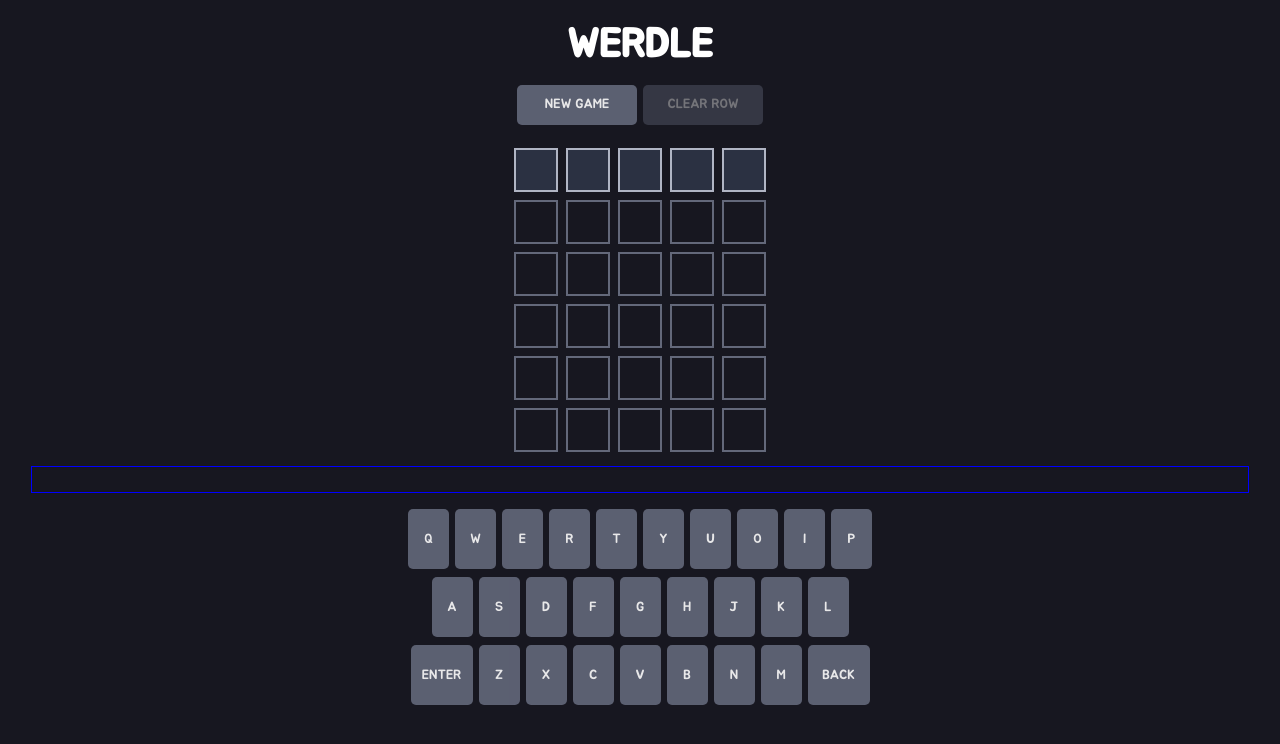
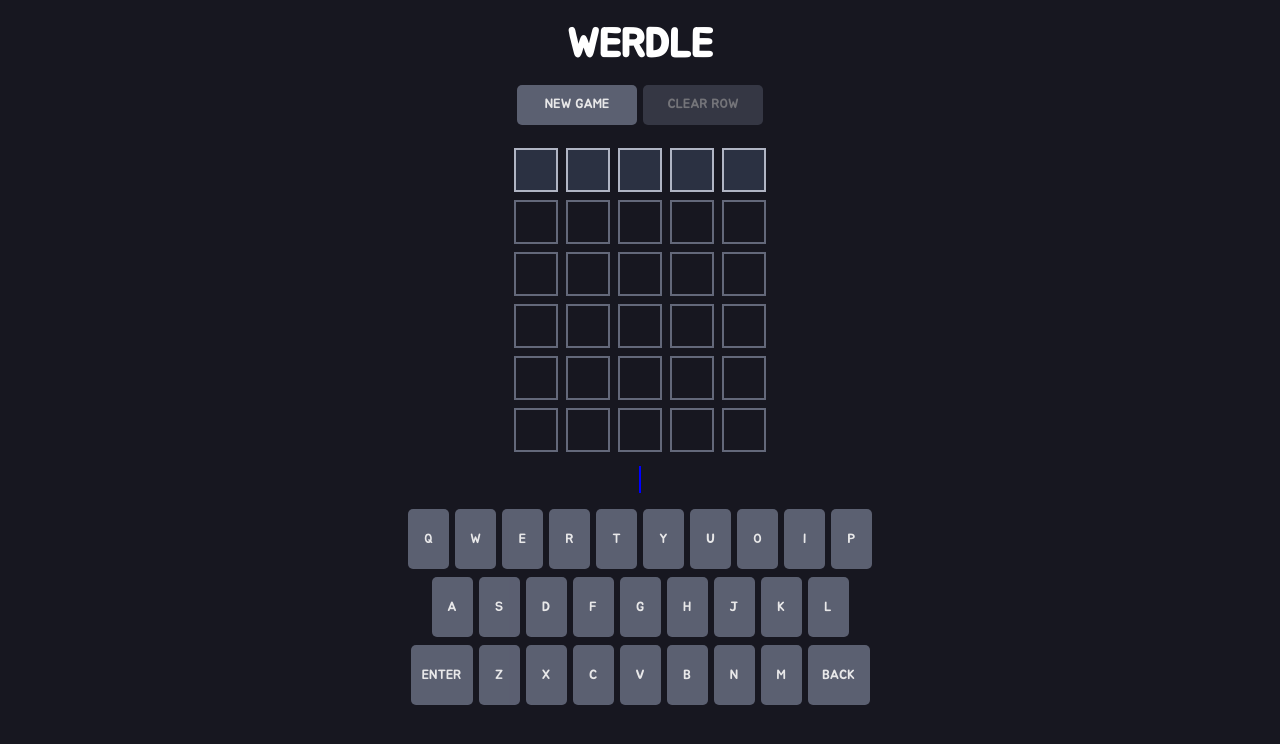
Before and after one commit to ahhreggi/werdle, a React (Create React App) app: page / in a window 1280 px wide. Shown: the top 744 px of the page. Built offline with nearby package versions, Linux system fonts and the light colour scheme.

Commit message:
Update errors

```diff
--- a/src/App.scss
+++ b/src/App.scss
@@ -30,8 +30,8 @@
 			height: 25px;
 			margin-top: 10px;
 			color: $lighter;
-			width: 95vw;
-			min-width: 95vw;
+			width: fit-content;
+			flex-wrap: nowrap;
 			text-align: center;
 			border: 1px solid blue;
 		}
@@ -50,7 +50,6 @@
 			}
 			.error-container {
 				margin: 1vh;
-				border: 1px solid yellow;
 			}
 		}
 		h1 {
@@ -69,7 +68,6 @@
 			.error-container {
 				font-size: 10px;
 				margin-top: 0;
-				border: 1px solid red;
 			}
 		}
 	}
--- a/src/App.tsx
+++ b/src/App.tsx
@@ -239,13 +239,11 @@ const App = () => {
 							showAnswer={showAnswer}
 						/>
 						<div className="error-container">
-							<>
-								{error ||
-									(!active && showAnswer
-										? `the answer was: ${answer.join("")}`
-										: "") ||
-									(!active && !showAnswer ? "you won!" : "")}
-							</>
+							{error ||
+								(!active && showAnswer
+									? `the answer was: ${answer.join("")}`
+									: "") ||
+								(!active && !showAnswer ? "you won!" : "")}
 						</div>
 					</div>
 
```
